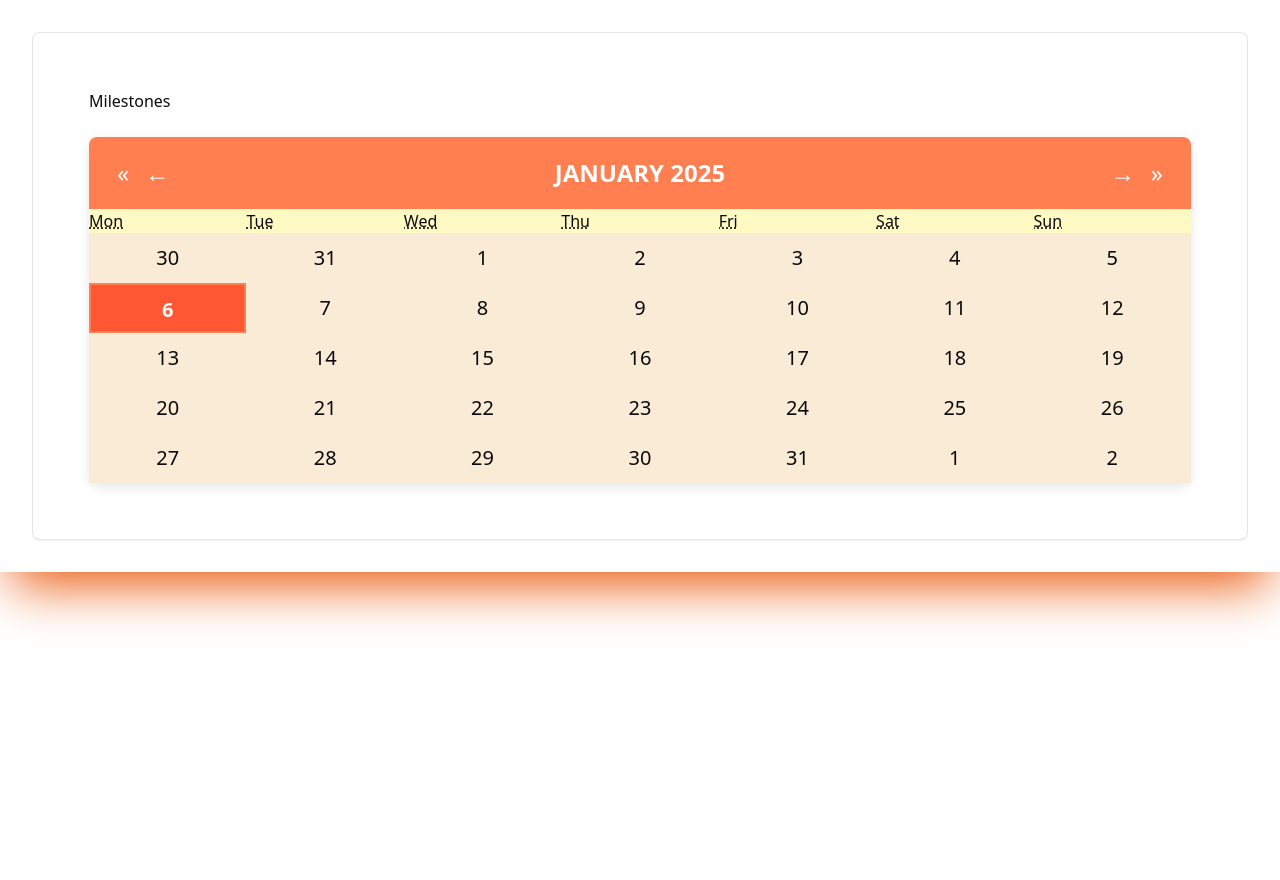
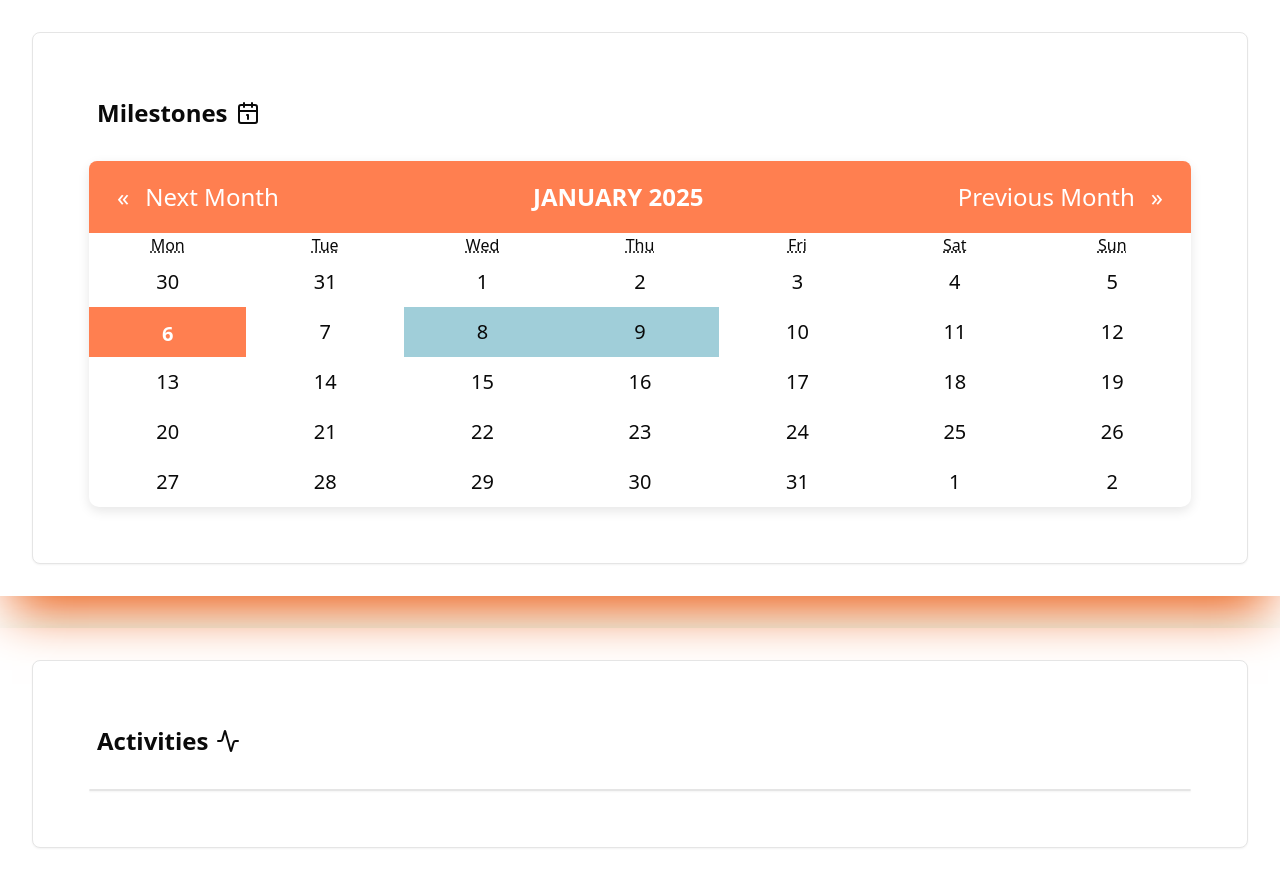
Before and after one commit to nitishprajapati5/2025goals, a Next.js app: page /details/1 in a window 1280 px wide. Before the commit the page ends 800 px from the top, so only its background shows below. Built offline with nearby package versions, Linux system fonts and the light colour scheme.

Commit message:
Adding the Changes and Added Activities Panel

```diff
--- a/package.json
+++ b/package.json
@@ -16,6 +16,7 @@
     "class-variance-authority": "^0.7.1",
     "clsx": "^2.1.1",
     "lucide-react": "^0.469.0",
+    "moment": "^2.30.1",
     "next": "15.1.3",
     "react": "^19.0.0",
     "react-calendar": "^5.1.0",
--- /dev/null
+++ b/src/app/details/[id]/_components/Activities.js
@@ -0,0 +1,26 @@
+import { Card, CardContent, CardHeader, CardTitle } from '@/components/ui/card'
+import { Activity, Calendar1, Calendar1Icon } from 'lucide-react'
+import React from 'react'
+
+
+
+
+function Activities() {
+  return (
+    <div className='container mt-8 py-8 px-8 shadow-2xl shadow-green-600'>
+      <Card className="px-8 py-8">
+        <CardHeader className="px-4 py-4">
+          <h1 className='text-2xl font-bold px-4 py-4 flex flex-row'>Activities<Activity className='mt-1 ml-2'/>
+          </h1>
+        </CardHeader>
+        <CardContent>
+         <Card>
+
+         </Card>
+        </CardContent>
+      </Card>
+    </div>
+  )
+}
+
+export default Activities
--- a/src/app/details/[id]/Calendar.js
+++ b/src/app/details/[id]/_components/Calendar.js
@@ -2,11 +2,17 @@ import { Card, CardContent, CardHeader } from '@/components/ui/card';
 import React, { useState } from 'react';
 import Calendar from 'react-calendar';
 import styled from 'styled-components';
+import moment from 'moment'
+import { Calendar1Icon } from 'lucide-react';
+// const mark = [
+//   '09-01-2025',
+//   '08-01-2025'
+// ]
 
-function CustomCalendar() {
+function CustomCalendar({mark}) {
   const [date, setDate] = useState(new Date()); // state to handle date selection
   const [selectedDate, setSelectedDate] = useState(null); // state to store the selected date
-
+  console.log(mark)
   // Handler for tile click (to select a date)
   const handleDateClick = (value) => {
     setSelectedDate(value);  // Set the selected date
@@ -18,21 +24,35 @@ function CustomCalendar() {
     return date > new Date(); // Disable dates that are after today
   };
 
+  const tileClassName = ({date}) =>{
+    const formattedDate = moment(date).format("DD-MM-YYYY");
+    const matchingMark = mark.find(item => item.date === formattedDate)
+
+    if(matchingMark){
+      return 'highlightColor';
+    }
+    else{
+      return '';
+    }
+  }
+
   return (
     <div className='container py-8 px-8 shadow-2xl shadow-orange-600'>
       <Card className="px-8 py-8">
-        <CardHeader>
-          Milestones
+        <CardHeader className="px-4 py-4">
+          <h1 className='text-2xl font-bold px-4 py-4 flex flex-row'>Milestones<Calendar1Icon className='mt-1 ml-2'/>
+          </h1>
         </CardHeader>
         <CardContent>
           <CalendarContainer>
             <Calendar
               onChange={setDate}
               value={date}
-              prevLabel="←"
-              nextLabel="→"
+              prevLabel="Next Month"
+              nextLabel="Previous Month"
               tileDisabled={tileDisabled}  // Disable dates ahead of today
-              onClickDay={handleDateClick}  // Handle tile click
+              onClickDay={handleDateClick}
+              tileClassName={tileClassName}
             />
           </CalendarContainer>
         </CardContent>
@@ -47,7 +67,7 @@ const CalendarContainer = styled.div`
   /* ~~~ container styles ~~~ */
   .react-calendar {
     border-radius: 10px;
-    background-color: #fff9c4; /* Light yellow background for the calendar */
+    // background-color: #fff9c4; /* Light yellow background for the calendar */
     box-shadow: 0px 4px 12px rgba(0, 0, 0, 0.1);
   }
 
@@ -77,12 +97,11 @@ const CalendarContainer = styled.div`
   }
 
   .react-calendar__navigation__arrow:hover {
-    background-color: #ff5733; /* Darker orange when hovering */
+    background-color: #ff7f50; /* Darker orange when hovering */
   }
 
   /* ~~~ tile styles ~~~ */
   .react-calendar__tile {
-    background-color: antiquewhite;
     font-size: 1.25rem;
     height: 50px;
     width: 50px;
@@ -99,7 +118,7 @@ const CalendarContainer = styled.div`
 
   /* Selected date style */
   .react-calendar__tile--active {
-    background-color: #ff5733; /* Active date with dark orange */
+    background-color: #ff7f50; /* Active date with dark orange */
     color: white;
   }
 
@@ -119,6 +138,18 @@ const CalendarContainer = styled.div`
   .react-calendar__tile--now {
     border: 2px solid #ff7f50; /* Border around today's date */
     font-weight: bold;
+  }
+
+  .highlightColor{
+    background-color:#A0CED9
+  }
+
+  .react-calendar__month-view__weekdays__weekday{
+    display:flex;
+    justify-content:center;
+    background-color:white;
+    text-decoration:none;
+
   }
 `;
 
--- a/src/app/details/[id]/page.js
+++ b/src/app/details/[id]/page.js
@@ -1,13 +1,30 @@
 "use client"
 import { useParams, useRouter } from 'next/navigation'
 import React from 'react'
-import Calendar from './Calendar'
-import CustomCalendar from './Calendar'
+import Calendar from './_components/Calendar'
+import CustomCalendar from './_components/Calendar'
+import Activities from './_components/Activities'
+
+const mark = [
+  {
+    "date":"09-01-2025",
+    "description":"Great Value Out"
+  },
+  {
+    "date":"08-01-2025",
+    "description":"Feeling Good"
+  }
+
+]
 
 function page() {
   const {id} = useParams()
   return (
-    <CustomCalendar />
+    <div>
+       <CustomCalendar mark={mark}/>
+        <Activities />
+    </div>
+
   )
 }
 
```
Also changed, not shown: 1 other file (tests, documents, lock files or other folders).
